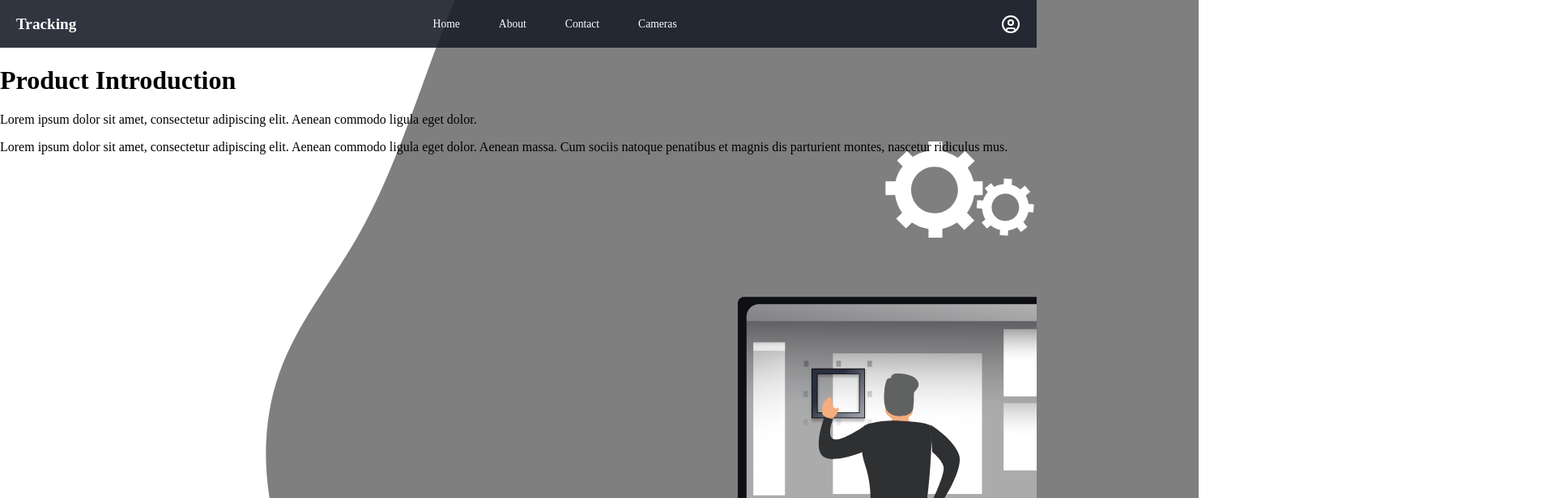
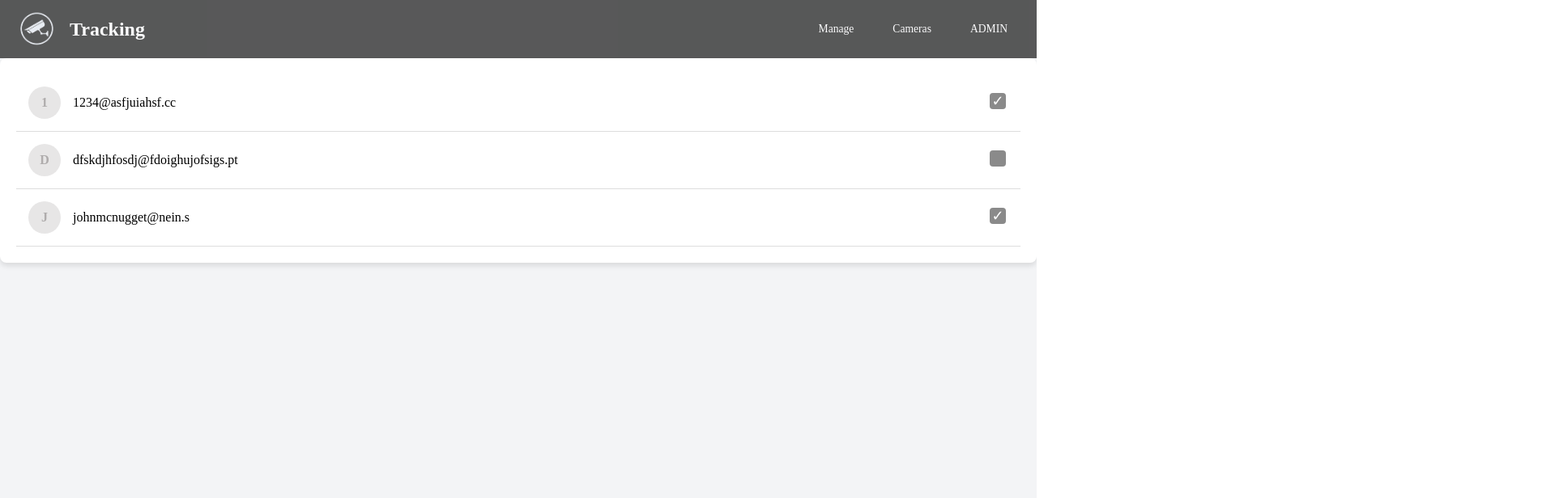
Before and after one commit to PI-Tracking/frontend, a React (Vite) app: page / in a window 1280 px wide. Shown: the top 616 px of the page at 81% size, 1920 px wide, since content can reach past the window. Built offline with nearby package versions, Linux system fonts and the light colour scheme.

Commit message:
Admin Manage page

```diff
--- a/src/App.tsx
+++ b/src/App.tsx
@@ -1,13 +1,16 @@
 import { BrowserRouter as Router, Route, Routes } from "react-router-dom";
 import LoginPage from "./pages/Login/LoginPage";
 import MainPage from "./pages/Main/MainPage";
+import AdminPage from "./pages/Admin/AdminPage";
+import AdminManagePage from "./pages/Admin/AdminManagePage";
 
 function App() {
   return (
     <Router>
       <Routes>
         {/* <Route path="/" element={<LoginPage />} /> */}
-        <Route path="/" element={<MainPage />} />
+        {/* <Route path="/" element={<MainPage />} /> */}
+        <Route path="/" element={<AdminManagePage />} />
       </Routes>
     </Router>
   );
--- /dev/null
+++ b/src/components/Navbar2.tsx
@@ -0,0 +1,48 @@
+import "./styles/Navbar.css";
+import { UserCircle } from "lucide-react";
+import logo from "../assets/logo.png";
+
+
+// Maybe instead of doing this I should be doing for a decided input or a way for it ot add the parameters when I want and not predefined
+
+function Navbar() {
+    return (
+      <nav className="navbar">
+        <style>
+          {`
+            .navbar {
+                background-color: #0C0C0C;
+                opacity: 0.67;
+            }
+            .navbar-logo {
+              position: relative;
+              display: flex;
+              align-items: center;
+              font-size: 24px;
+              font-weight: bold;
+            }
+            .logo-image {
+              width: 50px;
+              height: auto;
+              margin-right: 16px;
+            }
+            .logo-text {
+              position: relative;
+              z-index: 1;
+            }
+          `}
+        </style>
+        <div className="navbar-logo">
+          <img src={logo} alt="Logo" className="logo-image" />
+          <span className="logo-text">Tracking</span>
+        </div>
+        <ul className="navbar-menu">
+          <li><a href="#">Manage</a></li>
+          <li><a href="#">Cameras</a></li>
+          <li><a href="#">ADMIN</a></li>
+        </ul>
+      </nav>
+    );
+  };
+
+  export default Navbar;
--- /dev/null
+++ b/src/pages/Admin/AdminManagePage.css
@@ -0,0 +1,77 @@
+.admin-manage-container {
+    background-color: #f3f4f6;
+    min-height: 100vh;
+  }
+
+  .admin-table-container {
+    background: white;
+    box-shadow: 0 4px 6px rgba(0, 0, 0, 0.1);
+    border-radius: 8px;
+    padding: 20px;
+    max-width: 100%;
+    margin: 0 auto;
+  }
+
+  .admin-table {
+    width: 100%;
+    border-collapse: collapse;
+  }
+
+  .admin-row {
+    border-bottom: 1px solid #ddd;
+    padding: 15px 0;
+  }
+
+  .admin-user {
+    display: flex;
+    align-items: center;
+    justify-content: flex-start;
+    gap: 15px;
+    padding: 15px;
+  }
+
+  .admin-icon {
+    color: #6b7280;
+    font-size: larger;
+  }
+
+  .admin-checkbox {
+    text-align: right;
+    padding: 15px;
+  }
+
+  .admin-checkbox input[type="checkbox"] {
+    width: 20px;
+    height: 20px;
+    cursor: pointer;
+    background-color: #8a8a8a;
+    appearance: none;
+    border-radius: 4px;
+    display: inline-block;
+    position: relative;
+  }
+
+  .admin-checkbox input[type="checkbox"]:checked::before {
+    content: '\2713';
+    font-size: 18px;
+    color: white;
+    position: absolute;
+    top: 50%;
+    left: 50%;
+    transform: translate(-50%, -50%);
+  }
+
+  /* Altyer the font mayeb idk */
+  .profile-icon {
+    width: 40px;
+    height: 40px;
+    border-radius: 50%;
+    background-color: #E7E6E6;
+    color: #AFACAC;
+    display: flex;
+    align-items: center;
+    justify-content: center;
+    font-size: 16px;
+    font-weight: bold;
+    text-transform: uppercase;
+  }
--- /dev/null
+++ b/src/pages/Admin/AdminManagePage.tsx
@@ -0,0 +1,55 @@
+import Navbar from "@components/Navbar2.tsx";
+import { useState } from "react";
+import { UserCircle } from "lucide-react";
+import "./AdminManagePage.css";
+
+
+// They should have a different ID and also I should make it so the enabled stays saved
+const initialUsers = [
+  { id: 1, email: "1234@asfjuiahsf.cc", enabled: true },
+  { id: 2, email: "dfskdjhfosdj@fdoighujofsigs.pt", enabled: false },
+  { id: 3, email: "johnmcnugget@nein.s", enabled: true },
+
+];
+
+function AdminManagePage() {
+  const [users, setUsers] = useState(initialUsers);
+
+  const toggleUserStatus = (id) => {
+    setUsers(users.map(user =>
+      user.id === id ? { ...user, enabled: !user.enabled } : user
+    ));
+  };
+
+  return (
+    <div className="admin-manage-container">
+      <Navbar />
+      <div className="admin-table-container">
+        <table className="admin-table">
+          <tbody>
+            {users.map((user) => (
+              <tr key={user.id} className="admin-row">
+                <td className="admin-user">
+                  <div className="profile-icon">
+                    {user.email.charAt(0).toUpperCase()}
+                  </div>
+                  {user.email}
+                </td>
+
+                <td className="admin-checkbox">
+                  <input
+                    type="checkbox"
+                    checked={user.enabled}
+                    onChange={() => toggleUserStatus(user.id)}
+                  />
+                </td>
+              </tr>
+            ))}
+          </tbody>
+        </table>
+      </div>
+    </div>
+  );
+}
+
+export default AdminManagePage;
```
Also changed, not shown: src/pages/Admin/AdminPage.css (added), src/pages/Admin/AdminPage.tsx (added).
